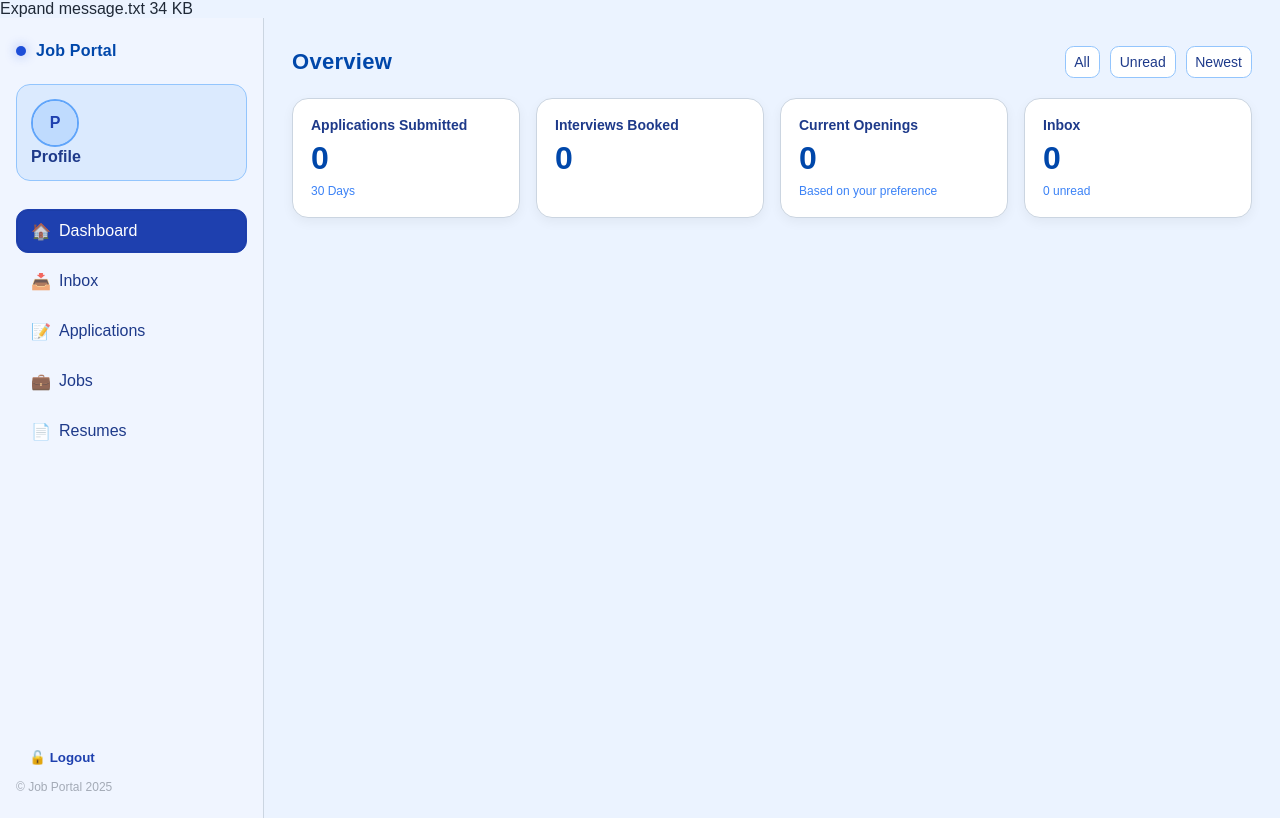
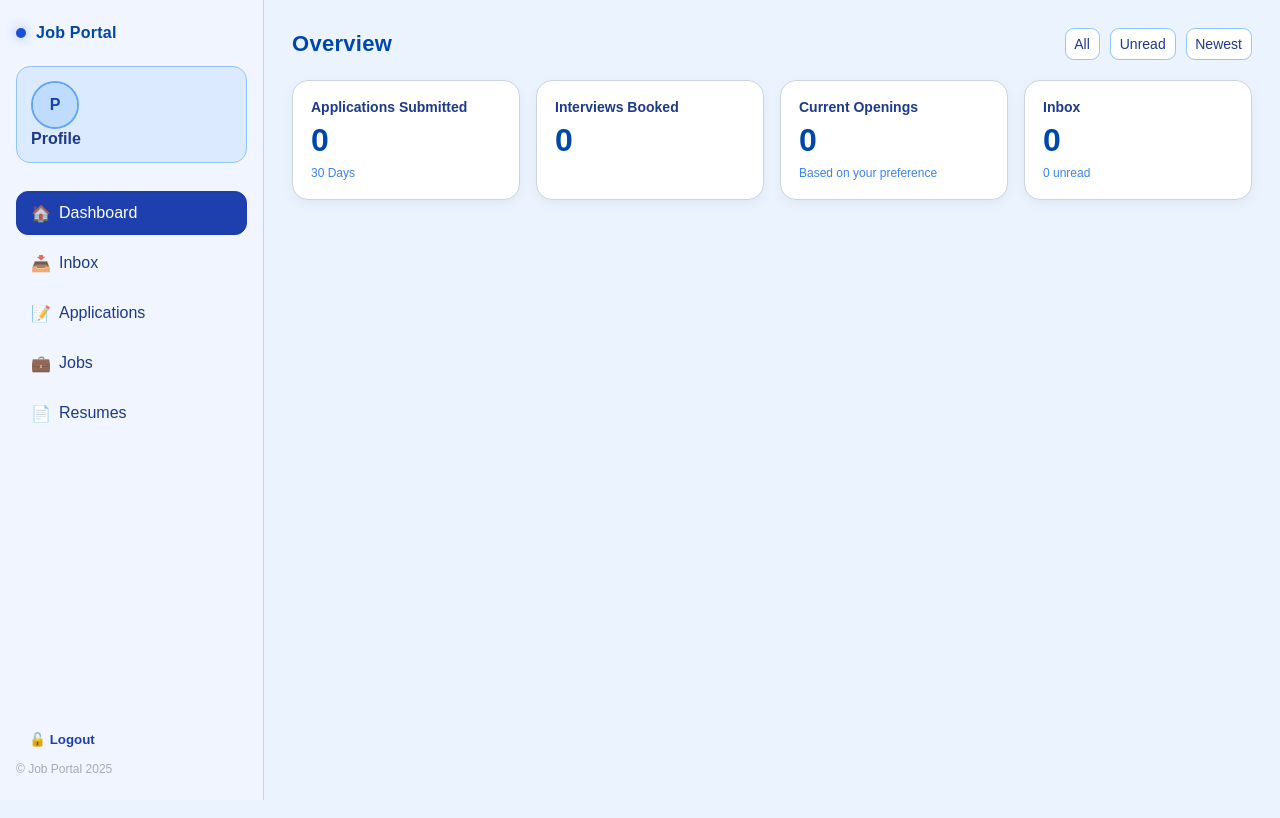
Before and after one commit to CMPUT401HackathonTeam/ApplicationManagementApp, a Django app: page /1/home/ in a window 1280 px wide. Run offline with Django 5.2, Linux system fonts and the light colour scheme; data that the repository does not hold is empty.

Commit message:
update js

```diff
--- a/myApplicationManager/templates/homePage.html
+++ b/myApplicationManager/templates/homePage.html
@@ -1,14 +1,5 @@
 
-{% load static %}
-<!DOCTYPE html>
-<html lang="en-US">
-<head>
-  <meta charset="UTF-8" />
-  <meta name="viewport" content="width=device-width, initial-scale=1.0" />
-Expand
-message.txt
-34 KB
-﻿
+
 {% load static %}
 <!DOCTYPE html>
 <html lang="en-US">
```
